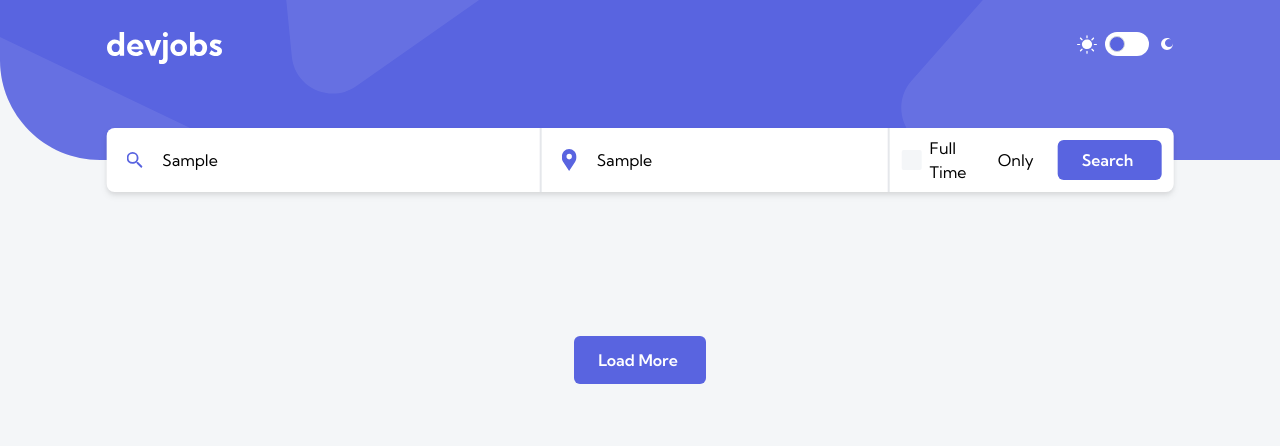
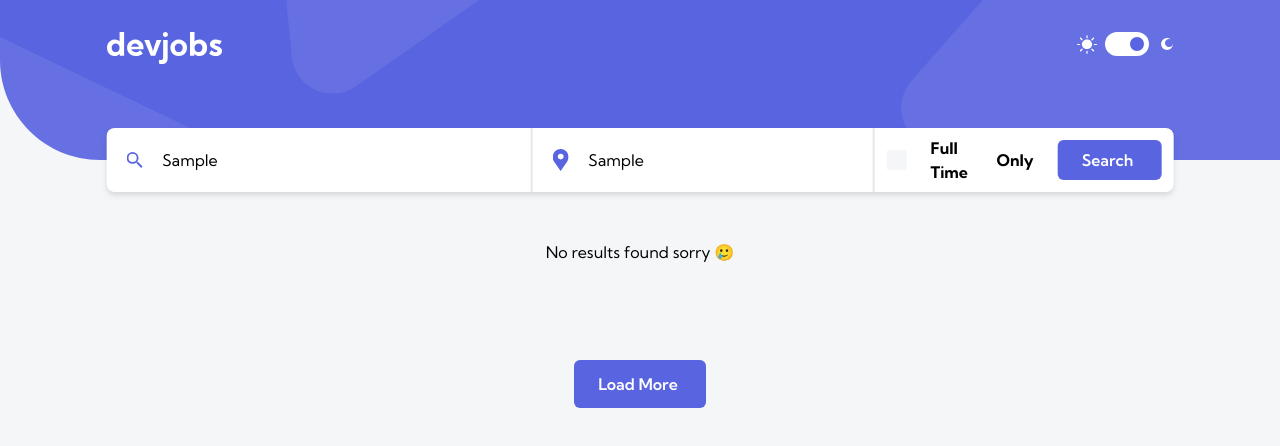
Before and after one commit to Stephanefy/frontendmentorio-challenges, a React (Vite) app: page / in a window 1280 px wide. Both pictures are taken after typing "Sample", "Sample" into the empty fields and a click on the button "Search". Shown: the top 446 px of the page. Built offline with nearby package versions, Linux system fonts and the light colour scheme.

Commit message:
feat: dark mode is now available and filter by all at the same time is also available

```diff
--- a/src/components/Carditem.tsx
+++ b/src/components/Carditem.tsx
@@ -29,7 +29,7 @@ function Carditem({card}: CardItemProps) {
 
   return (
     <li
-    className="relative w-full lg:w-[350px] md:h-[228px] mt-16 py-8 px-4 lg:px-8 bg-white rounded-xl cursor-pointer"
+    className="relative w-full lg:w-[350px] md:h-[228px] mt-16 py-8 px-4 lg:px-8 bg-white rounded-xl cursor-pointer dark:bg-app-very-black-blue"
     onClick={() => handleNavigateToDetail(card.id)}
     >
       <div className="absolute w-[50px] h-[50px] -top-6 grid place-items-center rounded-2xl" style={{backgroundColor: card.logoBackground}}>
@@ -41,10 +41,10 @@ function Carditem({card}: CardItemProps) {
         <span className="text-app-gray">{card.contract}</span>
       </div>
       <div className="mb-2">
-        <h3 className="font-semibold">{card.position}</h3>
+        <h3 className="font-semibold dark:text-white">{card.position}</h3>
       </div>
       <div>
-        <span className="text-app-gray">{card.company}</span>
+        <span className="text-app-gray ">{card.company}</span>
       </div>
       <div className="mt-8">
         <span className="text-app-violet">{card.location}</span>
--- a/src/components/Cardlist.tsx
+++ b/src/components/Cardlist.tsx
@@ -34,9 +34,14 @@ function Cardlist({jobData}: CardListProps) {
   return (
     <ul className='mt-20 grid gap-x-4	md:grid-cols-2 lg:grid-cols-3 w-5/6 lg:max-w-6xl mx-auto place-items-center'>
       {
-        jobData.map(card => (
+        jobData?.length ? jobData.map(card => (
           <Carditem key={card.id} card={card} />
-        ))
+        )) : (
+          <div className='col-start-2'>
+              <h4 className='mx-auto dark:text-white'>No results found sorry 🥲</h4>
+          </div>
+
+        )
       }
     </ul>
   )
--- a/src/components/Header.tsx
+++ b/src/components/Header.tsx
@@ -11,12 +11,12 @@ function Header({currentJob} : any) {
 
   return (
     <div
-    className='flex flex-col md:flex-row items-center justify-center md:justify-between absolute left-1/2 -translate-x-1/2 top-10 mt-24 h-52 w-5/6 lg:w-[700px] md:h-[140px] bg-white rounded-md' >
-        <div className="w-10 h-10 md:w-36 md:h-36 flex justify-center items-center absolute md:static -top-4 p-2 rounded-md" style={{backgroundColor: logoBackground}}>
+    className='flex flex-col md:flex-row items-center justify-center md:justify-between absolute left-1/2 -translate-x-1/2 top-10 mt-24 h-52 w-5/6 lg:w-[700px] md:h-[140px] bg-white dark:bg-app-very-black-blue rounded-md' >
+        <div className="w-10 h-10 md:w-36 md:h-[140px] flex justify-center items-center absolute md:static -top-4 p-2 rounded-md rounded-tl-none rounded-r-none" style={{backgroundColor: logoBackground}}>
             <img src={`/src/${logo}`} width={81} />
         </div>
         <div className="w-full md:w-6/12 md:pl-6 flex flex-col justify-center items-center md:items-start">
-            <h3 className="h-10">{company}</h3>
+            <h3 className="h-10 dark:text-white">{company}</h3>
             <span className="block text-app-gray">{website}</span>
         </div>
         <div className="w-full my-4 md:w-2/12 flex justify-center items-center md:pr-16">
--- a/src/components/Searchbar.tsx
+++ b/src/components/Searchbar.tsx
@@ -1,14 +1,16 @@
 import { FormEvent, SetStateAction, useState } from 'react'
 import Button from './Button'
+
 
 type SearchBarProps = {
     setOpenModal: React.Dispatch<React.SetStateAction<boolean>>
     filteredByTitle: Function
     filterByLocation: Function
     filterByContract: Function
+    filterByAll: Function
 }
 
-function Searchbar({ setOpenModal, filteredByTitle, filterByLocation, filterByContract }: SearchBarProps) {
+function Searchbar({ setOpenModal, filteredByTitle, filterByLocation, filterByContract, filterByAll }: SearchBarProps) {
     const [isFullTimeChecked, setIsFullTimeChecked] = useState<boolean>(false)
     const [jobTitle, setJobTitle] = useState<string>('')
     const [location, setLocation] = useState<string>('')
@@ -32,10 +34,14 @@ function Searchbar({ setOpenModal, filteredByTitle, filterByLocation, filterByCo
             filterByContract()
         }
 
+        if (jobTitle.trim().length > 0 && location.trim().length > 0 && isFullTimeChecked) {
+            filterByAll(isFullTimeChecked, jobTitle, location)
+        }
+
     }
 
     return (
-        <div className="w-5/6 lg:max-w-6xl bg-white mx-auto rounded-lg absolute left-1/2 -translate-x-1/2 top-32 drop-shadow-md">
+        <div className="w-5/6 lg:max-w-6xl bg-white dark:bg-app-very-black-blue mx-auto rounded-lg absolute left-1/2 -translate-x-1/2 top-32 drop-shadow-md">
             <form onSubmit={handleSearch} className="flex">
                 <div className="h-full p-3 md:border-r-gray md:border-r-2 flex items-center w-10/12 lg:w-5/12 px-3">
                     <span className="hidden md:inline-block px-2">
@@ -50,7 +56,7 @@ function Searchbar({ setOpenModal, filteredByTitle, filterByLocation, filterByCo
                         title
                     </label>
                     <input
-                        className="border-none w-full"
+                        className="border-none w-full dark:bg-app-very-black-blue dark:text-white"
                         type="text"
                         id="jobTitle"
                         name="jobTitle"
@@ -105,7 +111,7 @@ function Searchbar({ setOpenModal, filteredByTitle, filterByLocation, filterByCo
                     </span>
                     <label className="hidden">location</label>
                     <input
-                        className="border-none w-full"
+                        className="border-none w-full dark:bg-app-very-black-blue dark:text-white"
                         type="text"
                         id="location"
                         name="location"
@@ -113,10 +119,10 @@ function Searchbar({ setOpenModal, filteredByTitle, filterByLocation, filterByCo
                         onChange={(e) => setLocation(e.target.value)}
                     />
                 </div>
-                <div className="hidden md:flex items-center px-3">
+                <div className="hidden md:flex items-center px-3 w-2/12">
                     <label htmlFor='isFullTime' className="hidden">contract</label>
                     <input
-                        className="hidden md:block border-none rounded-sm bg-app-light-grey w-5 h-5"
+                        className="hidden md:block border-none rounded-sm bg-app-light-grey w-5 h-5 mr-4"
                         type="checkbox"
                         id="isFullTime"
                         name="isFullTime"
@@ -125,8 +131,8 @@ function Searchbar({ setOpenModal, filteredByTitle, filterByLocation, filterByCo
                             setIsFullTimeChecked(!isFullTimeChecked)
                         }
                     />
-                    <span className="ml-2">Full Time</span>
-                    <span className="hidden lg:inline-block ml-1">Only</span>
+                    <span className="ml-2 font-bold dark:text-white">Full Time</span>
+                    <span className="hidden lg:inline-block ml-1 font-bold dark:text-white">Only</span>
                 </div>
                 <div className="hidden md:flex md:px-3 items-center">
                     <Button
--- /dev/null
+++ b/src/hooks/useDarkTheme.ts
@@ -0,0 +1,18 @@
+import { useEffect, useState } from 'react';
+
+export default function useDarkTheme() {
+    const [theme, setTheme] = useState(localStorage.theme);
+    const colorTheme = theme === 'light' ? 'dark' : 'light';
+
+
+    useEffect(() => {
+        const root = window.document.documentElement;
+        root.classList.remove(colorTheme);
+        root.classList.add(theme)
+
+        localStorage.setItem('theme', theme);
+    }, [theme, colorTheme]);
+
+
+    return [colorTheme, setTheme] as const;
+}
--- a/src/index.css
+++ b/src/index.css
@@ -3,6 +3,8 @@
 @tailwind utilities;
 
 body {
+    @apply dark:bg-app-midnight;
+
     margin: 0;
     padding: 0;
     background-color: rgb(244, 246, 248);
--- a/src/pages/Home.tsx
+++ b/src/pages/Home.tsx
@@ -53,7 +53,7 @@ const Home = () => {
     })
     const [openModal, setOpenModal] = useState<boolean>(false)
 
-    function filterByTitle(terms: string[]): void {
+    function filterByTitle(terms: string[]): CardItem[] {
         const filteredByTitleData = data.filter((element) => {
             for (let term of terms) {
                 if (
@@ -64,9 +64,10 @@ const Home = () => {
             }
         })
         setJobData(filteredByTitleData)
+        return filteredByTitleData
     }
 
-    function filterByLocation(term: string): void {
+    function filterByLocation(term: string): CardItem[]{
         const filteredByLocation = data.filter((element) => {
                 if (element.location.toLowerCase().includes(term.toLowerCase())) {
                     return element
@@ -74,11 +75,26 @@ const Home = () => {
 
         })
         setJobData(filteredByLocation)
+        return filteredByLocation
     }
 
-    function filterByContract(): void {
+    function filterByContract(): CardItem[] {
         const filteredByCheckStatus: CardItem[]  = data.filter(element => element.contract === "Full Time")
         setJobData(filteredByCheckStatus)
+        return filteredByCheckStatus
+    }
+
+    function filterByall(isFullTime: boolean, term: string, location: string): CardItem[] {
+        const filteredByAllData: CardItem[] = data.filter(element => {
+
+            let fullTimeStatus: string = isFullTime ? "Full Time" : "Part Time"
+            if (element.contract === fullTimeStatus && element.location.toLowerCase().includes(location.toLowerCase()) && element.position.toLowerCase().includes(term.toLowerCase())) {
+                return element
+            }
+        })
+
+        setJobData(filteredByAllData)
+        return data
     }
 
 
@@ -89,6 +105,7 @@ const Home = () => {
                 filteredByTitle={filterByTitle}
                 filterByLocation={filterByLocation}
                 filterByContract={filterByContract}
+                filterByAll={filterByall}
             />
             <Cardlist jobData={jobData} />
             <div className="flex justify-center mt-24 mb-24">
--- a/tailwind.config.cjs
+++ b/tailwind.config.cjs
@@ -12,7 +12,7 @@ module.exports = {
       colors: {
       'app-violet': '#5964E0',
       'app-light-violet': 'rgb(147, 155, 244)',
-      'app-very-dark-blue': 'rgb(25, 32, 45',
+      'app-very-black-blue': 'rgb(25, 32, 45)',
       'app-midnight': 'rgb(18, 23, 33)',
       'app-light-grey': 'rgb(244, 246, 248)',
       'app-gray': 'rgb(157, 174, 194)',
```
Also changed, not shown: src/components/Body.tsx (+4 -4 lines), src/components/Switchbutton.tsx (+22 -6 lines).
